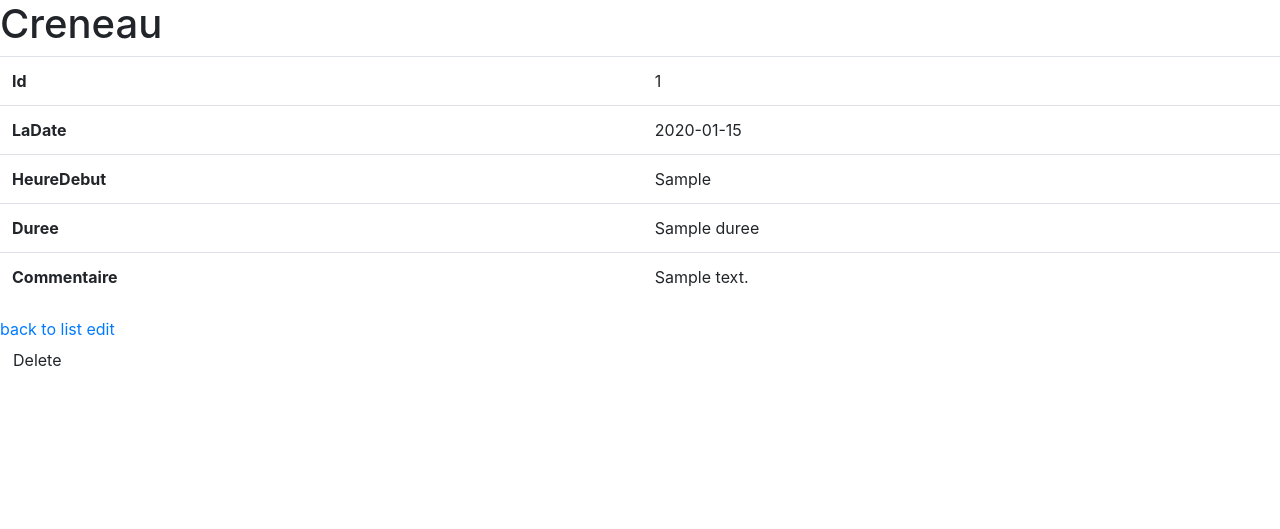
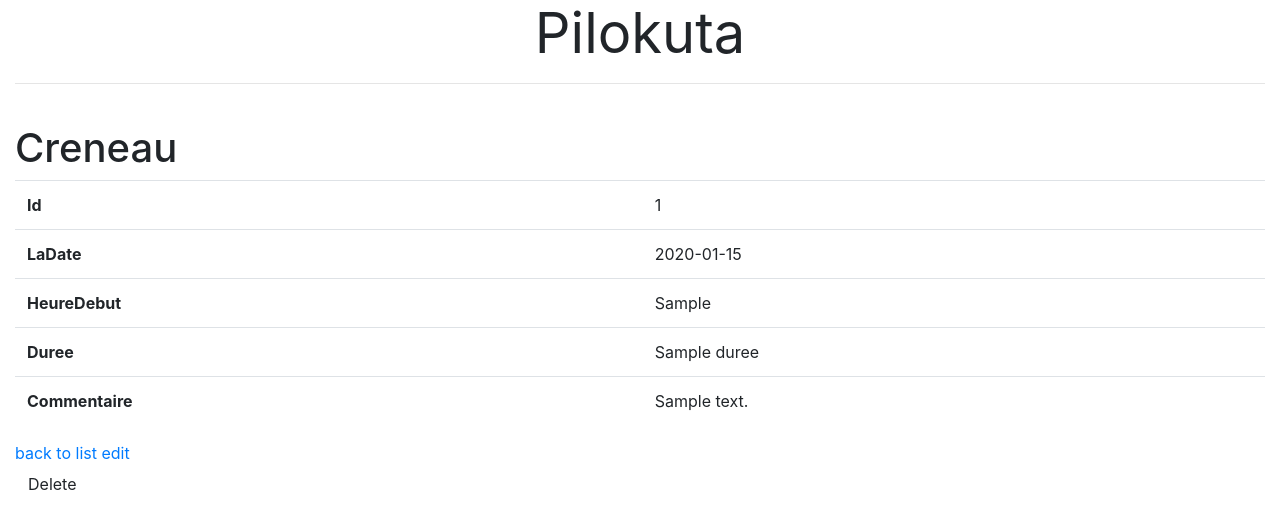
Before and after one commit to kevoliva/Pilokuta, a Symfony app: template templates/creneau/show.html.twig in a window 1280 px wide. Shown: the top 529 px of the page. Run offline with Twig, Linux system fonts and the light colour scheme; the template is opened without the code that fills it: most values are stand-ins (such as "Sample title", 1, 10 or a date in 2020); some libraries are stand-ins or nearby versions.

Commit message:
Début de la page accueil

```diff
--- a/templates/base.html.twig
+++ b/templates/base.html.twig
@@ -7,10 +7,40 @@
   <link rel="stylesheet" href="/css/bootstrap.min.css">
 
   {% endblock %}
+</head>
 
-</head>
+
+
 <body>
-  {% block body %}{% endblock %}
+
+  <div class="container-fluid">
+    <div class="row">
+      <div class="col-md-12">
+
+        {% block entete %}
+        <div>
+          <center>
+            <h1 class="display-4">
+              <b>Pilokuta</b>
+            </h1>
+          </center>
+          <hr>
+        </div>
+        {% endblock %}
+        <br>
+      </div>
+    </div>
+    <div class="row">
+      <div class="col-md-12">
+
+        {% block body %}
+
+        {% endblock %}
+
+      </div>
+    </div>
+  </div>
+
 
   {% block javascripts %}
   <script src = "/js/bootstrap.min.js">
```
Also changed, not shown: templates/pilokuta/index.html.twig (+16 -12 lines).
